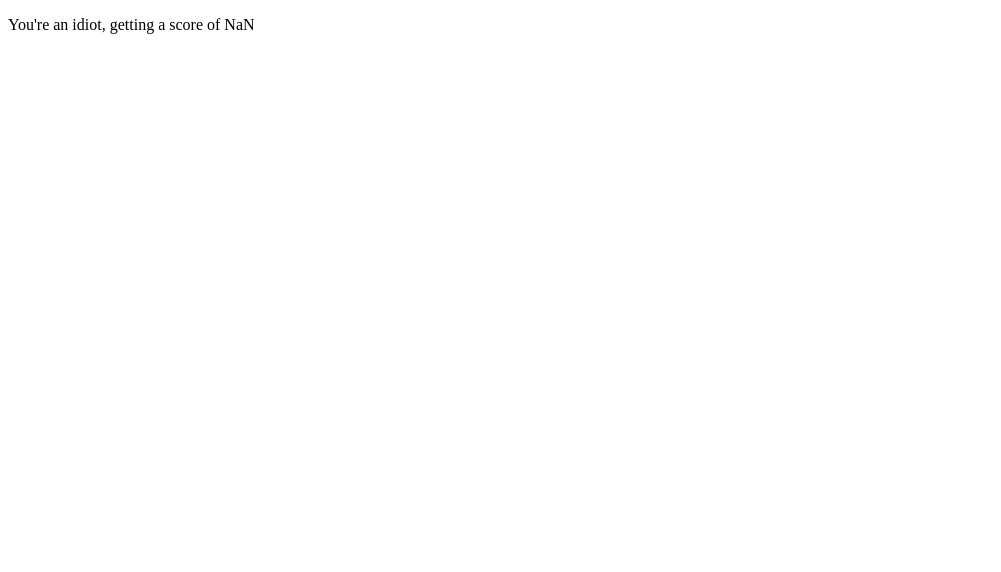
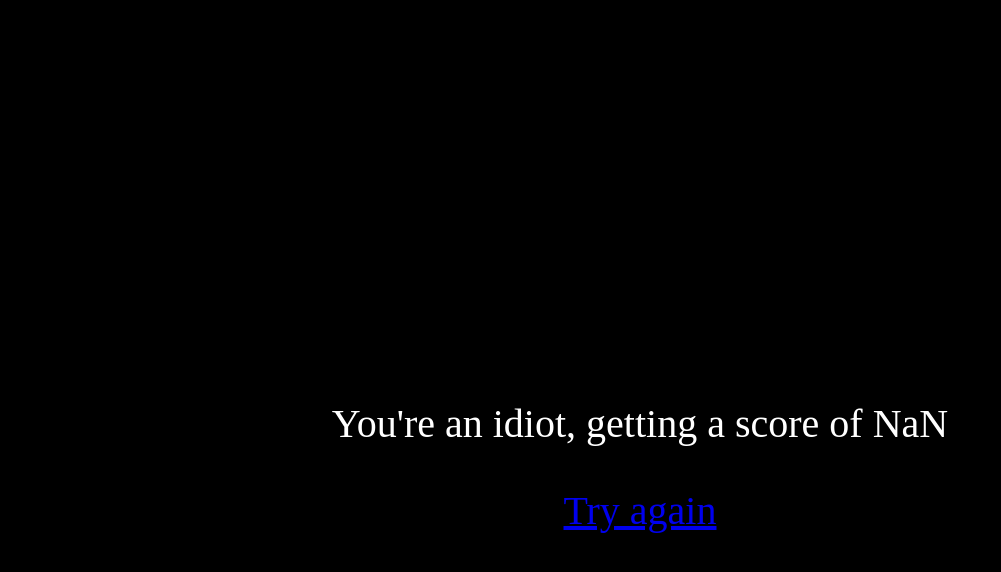
Before and after one commit to Taggagii/higher-or-lower-pirate-lifespan, a website: page lost.html in a window 1280 px wide. Shown: the whole page, without its empty margins (0-1001 px from the left). Drawn offline with Linux system fonts and the light colour scheme.

Commit message:
fixing background, greating ending page

```diff
--- a/lost.html
+++ b/lost.html
@@ -7,7 +7,20 @@
     <title>Loser</title>
 </head>
 <body>
-    <p id = "score">You're an idiot, getting a score of </p>
+    <style>
+        body {
+            background-color: black;
+            color: white;
+            font-size: 5vh;
+        }
+
+
+    </style>
+    <div style = "text-align: center; margin-top: 50vh;">
+        <p id = "score">You're an idiot, getting a score of </p>
+        <p><a href = "/">Try again</a></p>
+    </div>
+
 </body>
 </html>
 
```
Also changed, not shown: public/index.html (+2 -3 lines).
